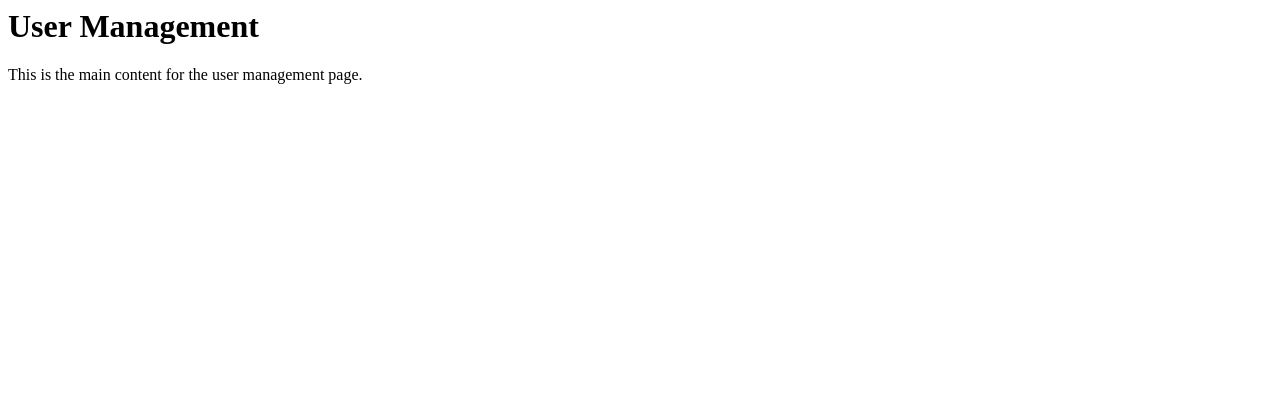
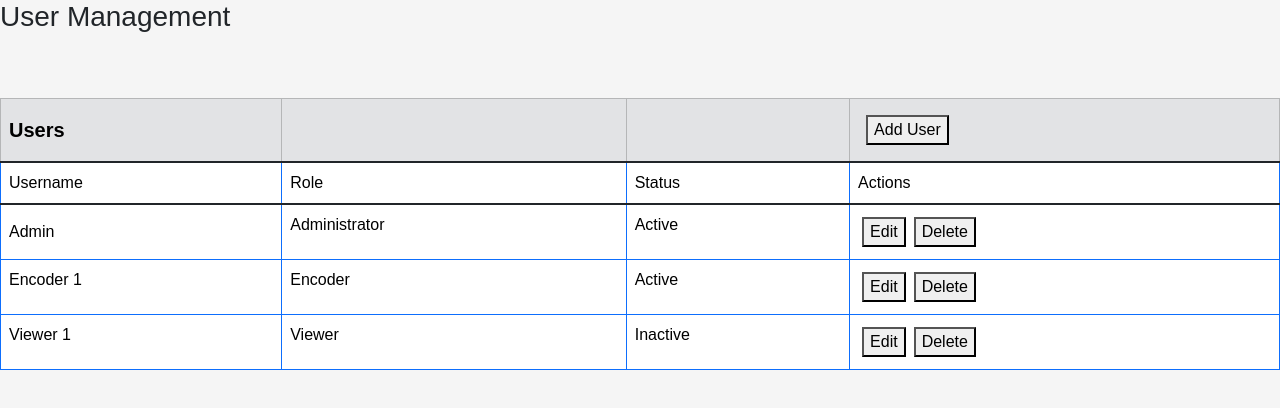
Before and after one commit to ericstierra/PROJECT_GRID, a website: page pages/_user_management_content.html in a window 1280 px wide. Drawn offline with nearby package versions, Linux system fonts and the light colour scheme; a web font is replaced by a local one.

Commit message:
update UM

```diff
--- /dev/null
+++ b/css/user_management.css
@@ -0,0 +1,13 @@
+ @import url('https://fonts.googleapis.com/css2?family=TikTok+Sans:opsz,wght@12..36,300..900&display=swap');
+
+body {
+     font-family: 'Tiktok Sans', sans-serif;
+     margin: 0;
+     padding: 0;
+     background-color: #f5f5f5;
+ }
+
+
+.Users, th{
+    font-size:20px;
+}
--- a/pages/_user_management_content.html
+++ b/pages/_user_management_content.html
@@ -1,6 +1,60 @@
 <!-- Main content for User Management -->
-
+<!DOCTYPE html>
+<html lang="en">
+<head>
+    <meta charset="UTF-8">
+    <meta name="viewport" content="width=device-width, initial-scale=1.0">
+    <title>User Management | Project Grid</title>
+    <link href="https://cdn.jsdelivr.net/npm/bootstrap@5.3.8/dist/css/bootstrap.min.css" rel="stylesheet" integrity="sha384-sRIl4kxILFvY47J16cr9ZwB07vP4J8+LH7qKQnuqkuIAvNWLzeN8tE5YBujZqJLB" crossorigin="anonymous">
+    <link rel="stylesheet" href="../node_modules/bootstrap/dist/css/bootstrap.min.css">
+    <link rel="stylesheet" href="../node_modules/bootstrap-icons/font/bootstrap-icons.min.css">
+    <link rel="stylesheet" href="../css/user_management.css">
+</head>
+<body>
 <h1 class="h3 mb-3">User Management</h1>
-<p>This is the main content for the user management page.</p>
 
 <!-- Ito ang ieedit mo par. Dito yung mga table at any elements para sa User Management -->
+<table class="table table-bordered border-primary"><br><br>
+  <thead class="table-secondary">
+    <tr>
+    <th class="align-content-center row-cols-2" type="User">Users</th>
+    <th></th>
+    <th></th>
+    <td class="align-items-end"><button class="align-content-center m-2">Add User</button></td>
+    </tr>
+  </thead>
+  <thead  class="table-group-divider">
+    <tr>
+    <td scope="col">Username</td>
+    <td scope="col">Role</td>
+    <td scope="col">Status</td>
+    <td scope="col">Actions</td>
+    </tr>
+  </thead>
+  <tbody class="table-group-divider align-content-center">
+    <tr>
+    <td class="align-content-center">Admin</td>
+    <td>Administrator</td>
+    <td>Active</td>
+    <td><button class="m-1" type="edit">Edit</button><button class="m-1" type="delete">Delete</button></td>
+    </tr>
+    <tr>
+    <td>Encoder 1</td>
+    <td>Encoder</td>
+    <td>Active</td>
+    <td><button class="m-1" type="edit">Edit</button><button class="m-1" type="delete">Delete</button></td>
+    </tr>
+    <tr>
+    <td>Viewer 1</td>
+    <td>Viewer</td>
+    <td>Inactive</td>
+    <td><button class="m-1" type="edit">Edit</button><button class="m-1" type="delete">Delete</button></td>
+    </tr>
+  </tbody>
+</table>
+
+    <script src="https://cdn.jsdelivr.net/npm/bootstrap@5.3.8/dist/js/bootstrap.bundle.min.js" integrity="sha384-FKyoEForCGlyvwx9Hj09JcYn3nv7wiPVlz7YYwJrWVcXK/BmnVDxM+D2scQbITxI" crossorigin="anonymous"></script>
+    <script src="../node_modules/bootstrap/dist/js/bootstrap.bundle.min.js"></script>
+    <script src="https://cdn.jsdelivr.net/npm/chart.js"></script>
+</body>
+</html>
```
